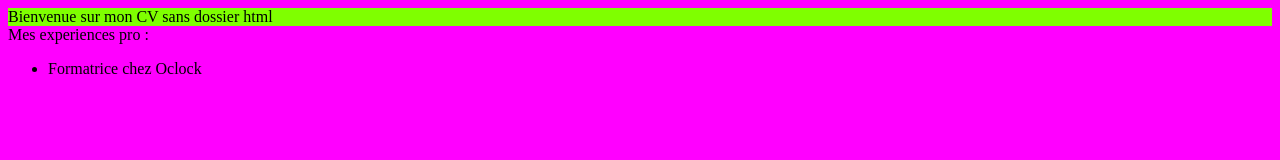
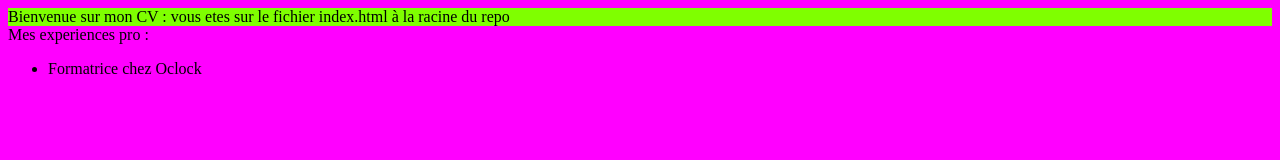
Before and after one commit to SoleneOclock/SoleneOclock.github.io, a plain HTML site: page index.html in a window 1280 px wide. Drawn offline with Linux system fonts and the light colour scheme.

Commit message:
version 1 de mon super portofiio

```diff
--- a/index.html
+++ b/index.html
@@ -9,7 +9,7 @@
 </head>
 <body>
   <header>
-    Bienvenue sur mon CV sans dossier html
+    Bienvenue sur mon CV : vous etes sur le fichier index.html à la racine du repo
   </header>
   <main>
     Mes experiences pro :
```
